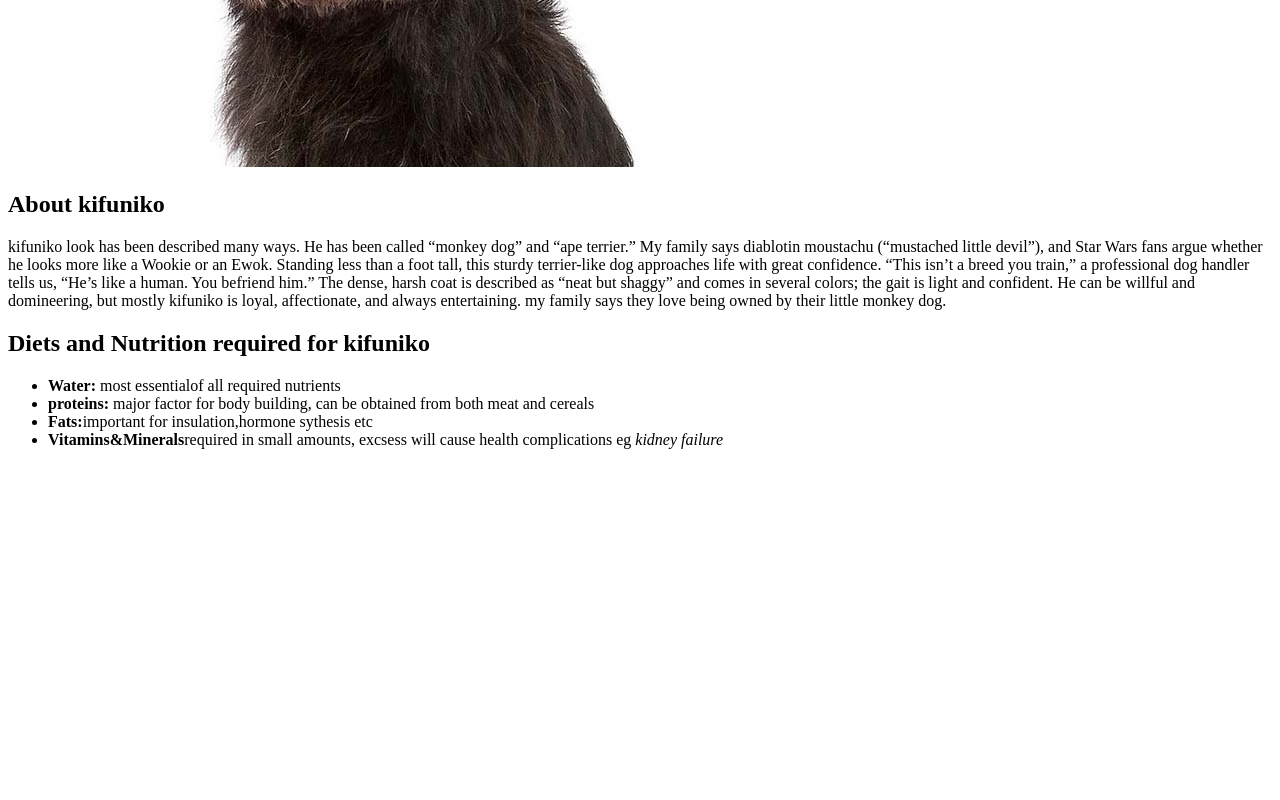
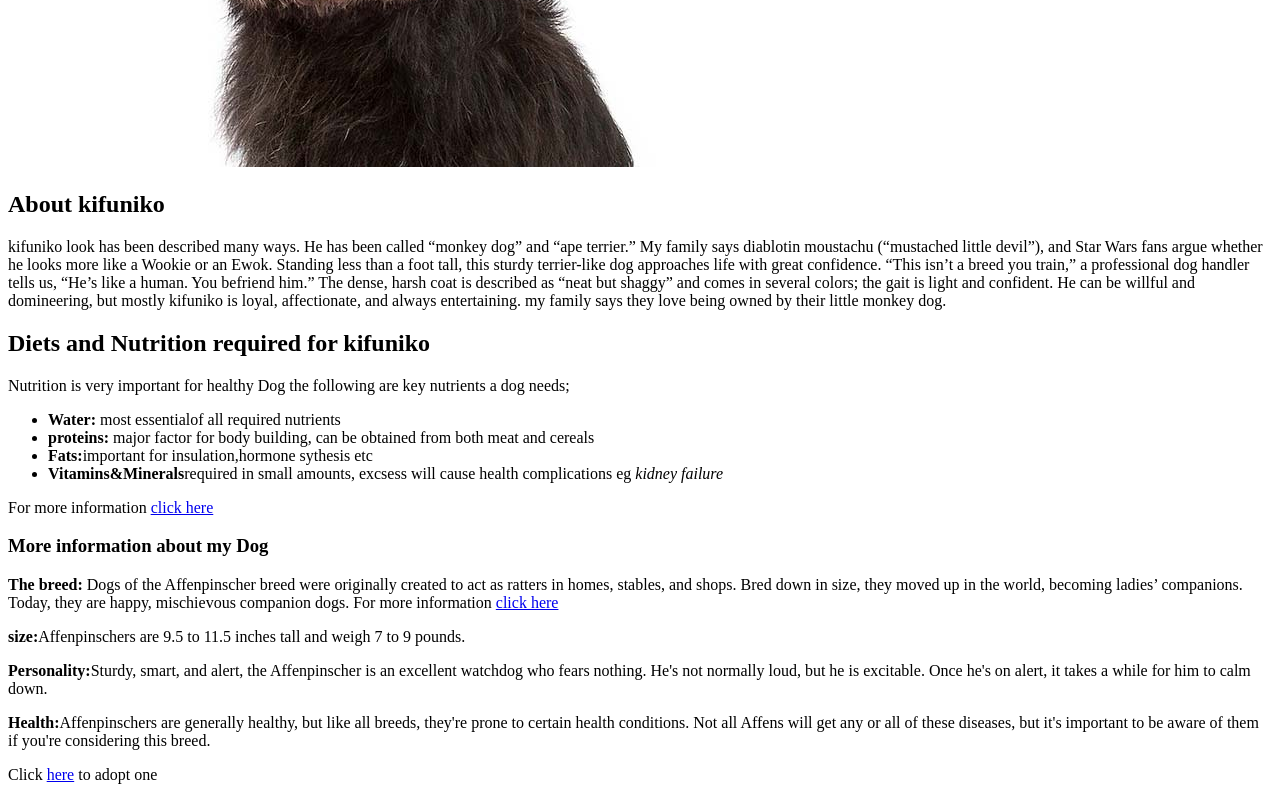
Before and after one commit to charlesmaillu/My-Petwebsite, a plain HTML site: page index.html in a window 1280 px wide. Shown: the part 399-1199 px from the top of the page. Before the commit the page ends 864 px from the top, so only its background shows below. Drawn offline with Linux system fonts and the light colour scheme.

Commit message:
add changes to the body, inserting links

```diff
--- a/index.html
+++ b/index.html
@@ -19,6 +19,8 @@
 
     <h2>Diets and Nutrition required for kifuniko</h2>
 
+    <p>Nutrition is very important for healthy Dog the following are key nutrients a dog needs; </p>
+
     <ul>
         <li> <strong>Water:</strong> most essentialof all required nutrients  </li>
         <li> <strong>proteins:</strong> major factor for body building, can be obtained from both meat and cereals </li>
@@ -27,6 +29,28 @@
 
     </ul>
 
+    <p>
+        For more information <a href="https://www.pawdiet.com/breeds/best-dog-food-for-affenpinscher/"> click here </a>
+    </p>
+
+    <h3>More information about my Dog</h3>
+
+
+    <p><strong>The breed:</strong> Dogs of the Affenpinscher breed were originally created to act as ratters in homes, stables, and shops. Bred down in size, they moved up in the world, becoming ladies’ companions. Today, they are happy, mischievous companion dogs. For more information <a href="https://dogtime.com/dog-breeds/affenpinscher#/slide/1">click here</a> </p>
+
+    <p><strong>size:</strong>Affenpinschers are 9.5 to 11.5 inches tall and weigh 7 to 9 pounds.</p>
+
+    <p><strong>Personality:</strong>Sturdy, smart, and alert, the Affenpinscher is an excellent watchdog who fears nothing. He's not normally loud, but he is excitable. Once he's on alert, it takes a while for him to calm down.</p>
+
+    <p><strong>Health:</strong>Affenpinschers are generally healthy, but like all breeds, they're prone to certain health conditions. Not all Affens will get any or all of these diseases, but it's important to be aware of them if you're considering this breed.</p>
+
+    <p>Click <a href="https://www.akc.org/dog-breeds/affenpinscher/">here</a> to adopt one</p>
+
+
+
+
+
+
 
 </body>
 </html>
```
